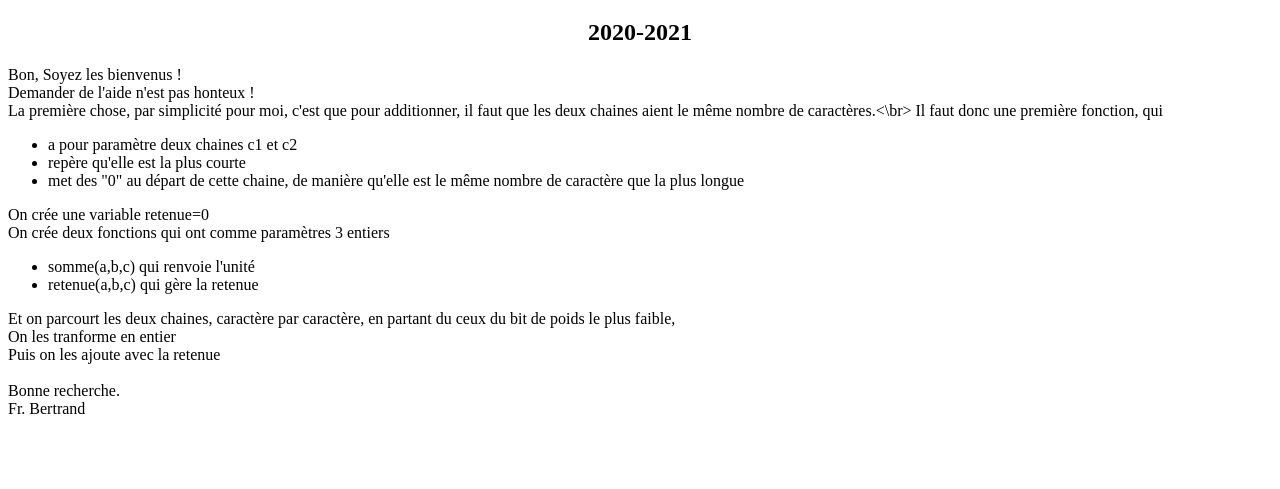
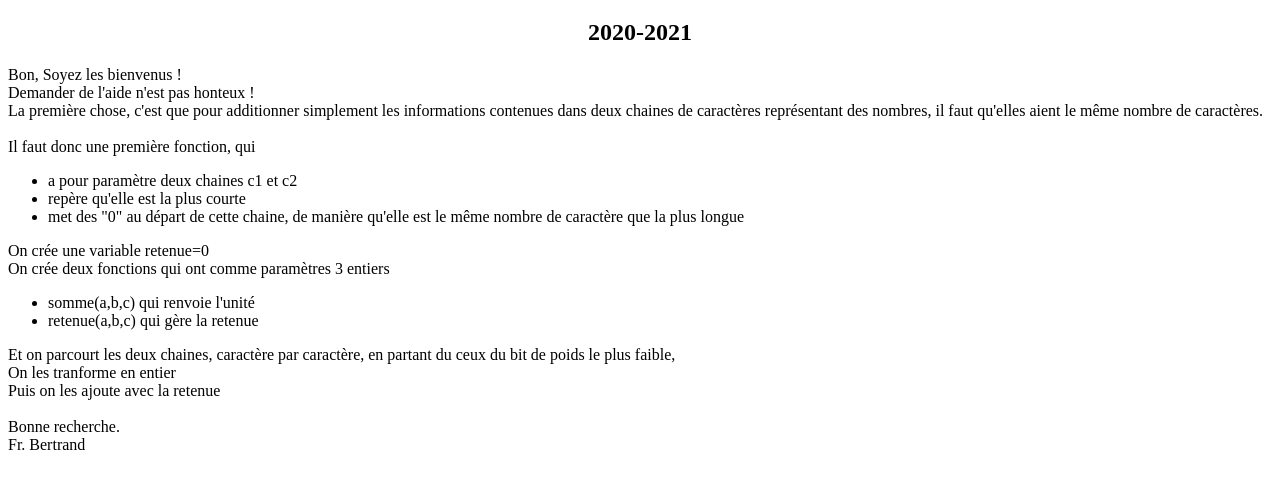
Before and after one commit to BougeISM/NSI_2020_2021, a plain HTML site: page projet/projet01/aide.html in a window 1280 px wide. Shown: the part 61-550 px from the top of the page. Drawn offline with Linux system fonts and the light colour scheme.

Commit message:
Update aide.html

```diff
--- a/projet/projet01/aide.html
+++ b/projet/projet01/aide.html
@@ -14,7 +14,7 @@
 	<div>
 	Bon, Soyez les bienvenus !<br>
 	Demander de l'aide n'est pas honteux !<br>
-	La première chose, par simplicité pour moi, c'est que pour additionner, il faut que les deux chaines aient le même nombre de caractères.<\br>
+	La première chose, c'est que pour additionner simplement les informations contenues dans deux chaines de caractères représentant des nombres, il faut qu'elles aient le même nombre de caractères.<br><br>
 	Il faut donc une première fonction, qui
 
 	<ul>
```
